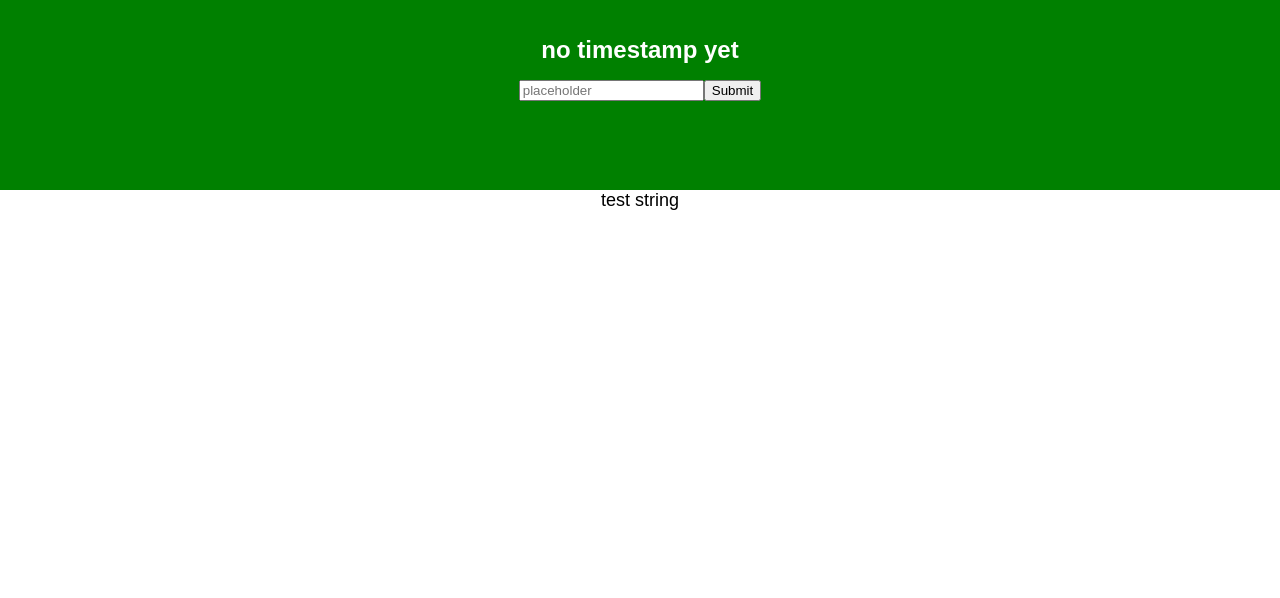
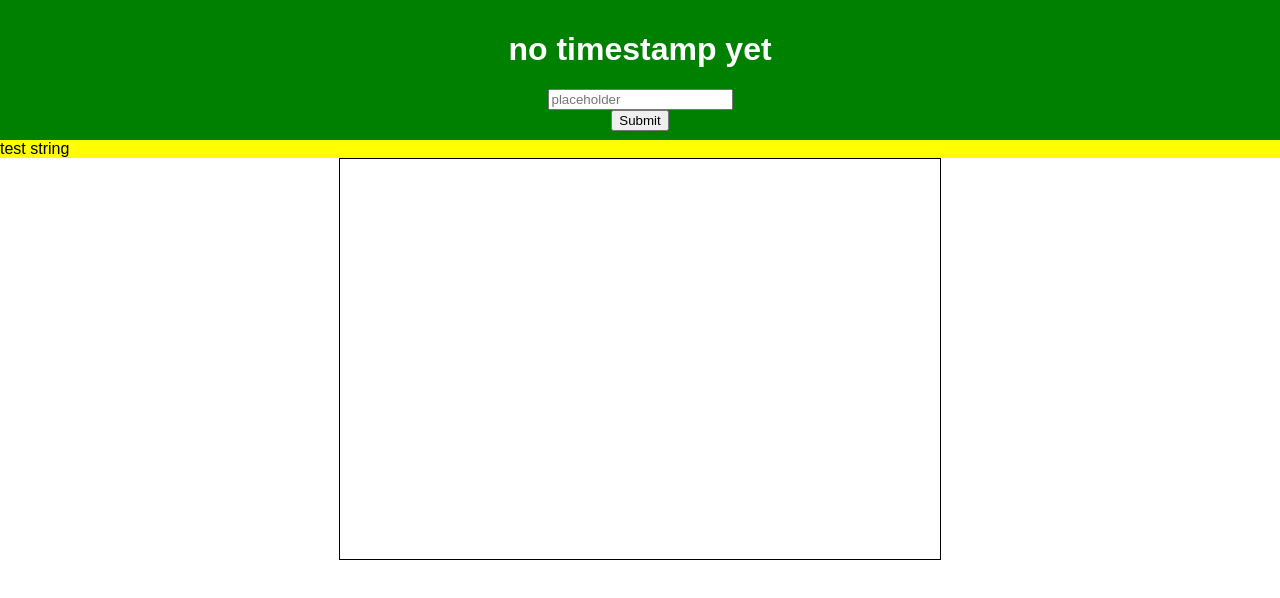
Before and after one commit to alecmcgovern/eye-to-eye, a React app: page / in a window 1280 px wide. Built offline with nearby package versions, Linux system fonts and the light colour scheme; no server answers.

Commit message:
sketches sending properly

```diff
--- a/src/components/App/api.js
+++ b/src/components/App/api.js
@@ -1,7 +1,7 @@
 import openSocket from 'socket.io-client';
 
-// const socket = openSocket('http://localhost:8000');
-const socket = openSocket(window.location.hostname);
+const socket = openSocket('http://localhost:8000');
+// const socket = openSocket(window.location.hostname);
 
 function subscribeToTimer(callback) {
 	socket.on('timer', timestamp => callback(null, timestamp));
@@ -16,4 +16,12 @@ function sendMessage(message) {
 	socket.emit('sendMessage', message);
 }
 
-export { subscribeToTimer, sendMessage, subscribeToMessages }
+function subscribeToSketches(callback) {
+	socket.on('sketchReceived', sketch => callback(null, sketch));
+}
+
+function sendSketch(sketch) {
+	socket.emit('sendSketch', sketch);
+}
+
+export { subscribeToTimer, sendMessage, subscribeToMessages, sendSketch, subscribeToSketches }
--- /dev/null
+++ b/src/components/App/canvas.css
@@ -0,0 +1,3 @@
+#canvas {
+	border: 1px solid black;
+}
--- /dev/null
+++ b/src/components/App/canvas.js
@@ -0,0 +1,127 @@
+import React from 'react';
+import { sendSketch, subscribeToSketches } from './api';
+
+
+import './canvas.css';
+
+class Canvas extends React.Component {
+	constructor(props) {
+		super(props);
+
+		this.canvas = false;
+		this.ctx = false;
+		this.prevX = 0;
+		this.currX = 0;
+		this.prevY = 0;
+		this.currY = 0;
+
+		this.style = "black";
+		this.flag = false;
+		this.dotFlag = false;
+		this.lineWidth = 2;
+
+		this.sketch = [];
+
+		subscribeToSketches((err, sketch) => this.drawSketch(sketch));
+	}
+
+	drawSketch(sketch) {
+
+		console.log("sketch callback");
+		if (sketch.length > 0) {
+		}
+
+		for (let i = 0; i < sketch.length; i++) {
+			if (i === 0) {
+				this.ctx.fillRect(sketch[0].x, sketch[0].y, 2, 2);
+			} else {
+				this.currX = sketch[i].x;
+				this.currY = sketch[i].y;
+				this.prevX = sketch[i-1].x;
+				this.prevY = sketch[i-1].y;
+
+				this.draw();
+			}
+		}
+	}
+
+
+	componentDidMount() {
+		this.canvas = this.refs.canvas;
+		this.ctx = this.refs.canvas.getContext("2d");
+		this.findxy("",{});
+
+		this.canvas.addEventListener("mousedown", (event) => this.findxy("down", event));
+
+		this.canvas.addEventListener("mouseup", (event) => this.findxy("up", event));
+
+		this.canvas.addEventListener("mousemove", (event) => this.findxy("move", event));
+
+		this.canvas.addEventListener("mouseout", (event) => this.findxy("out", event));
+	}
+
+	draw() {
+		this.ctx.beginPath();
+		this.ctx.moveTo(this.prevX, this.prevY);
+		this.ctx.lineTo(this.currX, this.currY);
+        this.ctx.strokeStyle = this.style;
+        this.ctx.lineWidth = this.lineWidth;
+        this.ctx.stroke();
+        this.ctx.closePath();
+	}
+
+	findxy(type, event) {
+		if (type === 'down') {
+			console.log('down');
+			this.prevX = this.currX;
+			this.currX = event.clientX - this.canvas.offsetLeft;
+
+			this.prevY = this.currY;
+			this.currY = event.clientY - this.canvas.offsetTop;
+
+			this.flag = true;
+			this.dotFlag = true;
+
+			this.sketch.push({ x: this.currX, y: this.currY });
+
+			if (this.dotFlag) {
+				this.ctx.beginPath();
+				this.ctx.fillStyle = this.style;
+				this.ctx.fillRect(this.currX, this.currY, this.lineWidth, this.lineWidth);
+				this.ctx.closePath();
+				this.dotFlag = false;
+			}
+		}
+
+		if (type === 'up' || type === 'out') {
+			this.flag = false;
+
+			sendSketch(this.sketch);
+			this.sketch = [];
+		}
+
+		if (type === 'move') {
+			if (this.flag) {
+				this.prevX = this.currX;
+				this.currX = event.clientX - this.canvas.offsetLeft;
+
+				this.prevY = this.currY;
+				this.currY = event.clientY - this.canvas.offsetTop;
+
+				this.sketch.push({ x: this.currX, y: this.currY });
+				this.draw();
+			}
+		}
+	}
+
+
+	render() {
+		return (
+			<canvas width="600px" height="400px" ref="canvas" id="canvas">
+
+			</canvas>
+		);
+	}
+}
+
+export default Canvas;
--- a/src/components/App/index.css
+++ b/src/components/App/index.css
@@ -1,28 +1,24 @@
 .App {
-  text-align: center;
-}
-
-.App-logo {
-  animation: App-logo-spin infinite 20s linear;
-  height: 80px;
+	display: flex;
+	flex-direction: column;
+	justify-content: center;
+	align-items: center;
+	width: 100%;
 }
 
 .App-header {
-  background-color: green;
-  height: 150px;
-  padding: 20px;
-  color: white;
+	display: flex;
+	flex-direction: column;
+	justify-content: center;
+	align-items: center;
+	height: 100px;
+	width: 100%;
+	background-color: green;
+	padding: 20px;
+	color: white;
 }
 
-.App-title {
-  font-size: 1.5em;
+.string-container {
+	width: 100%;
+	background-color: yellow;
 }
-
-.App-intro {
-  font-size: large;
-}
-
-@keyframes App-logo-spin {
-  from { transform: rotate(0deg); }
-  to { transform: rotate(360deg); }
-}
--- a/src/components/App/index.js
+++ b/src/components/App/index.js
@@ -1,6 +1,6 @@
 import React from 'react';
 import { subscribeToTimer, sendMessage, subscribeToMessages } from './api';
-
+import Canvas from './canvas.js';
 import './index.css';
 
 
@@ -64,9 +64,10 @@ class App extends React.Component {
 					<input type="text" placeholder="placeholder" value={this.state.messageValue} onChange={this.handleChange}/>
 					<button onClick={this.handleSubmit}>Submit</button>
 				</header>
-				<div className="App-intro">
+				<div className="string-container">
 					{this.renderStrings()}
 				</div>
+				<Canvas />
 			</div>
 		);
 	}
```
Also changed, not shown: index.js (+11 -0 lines).
